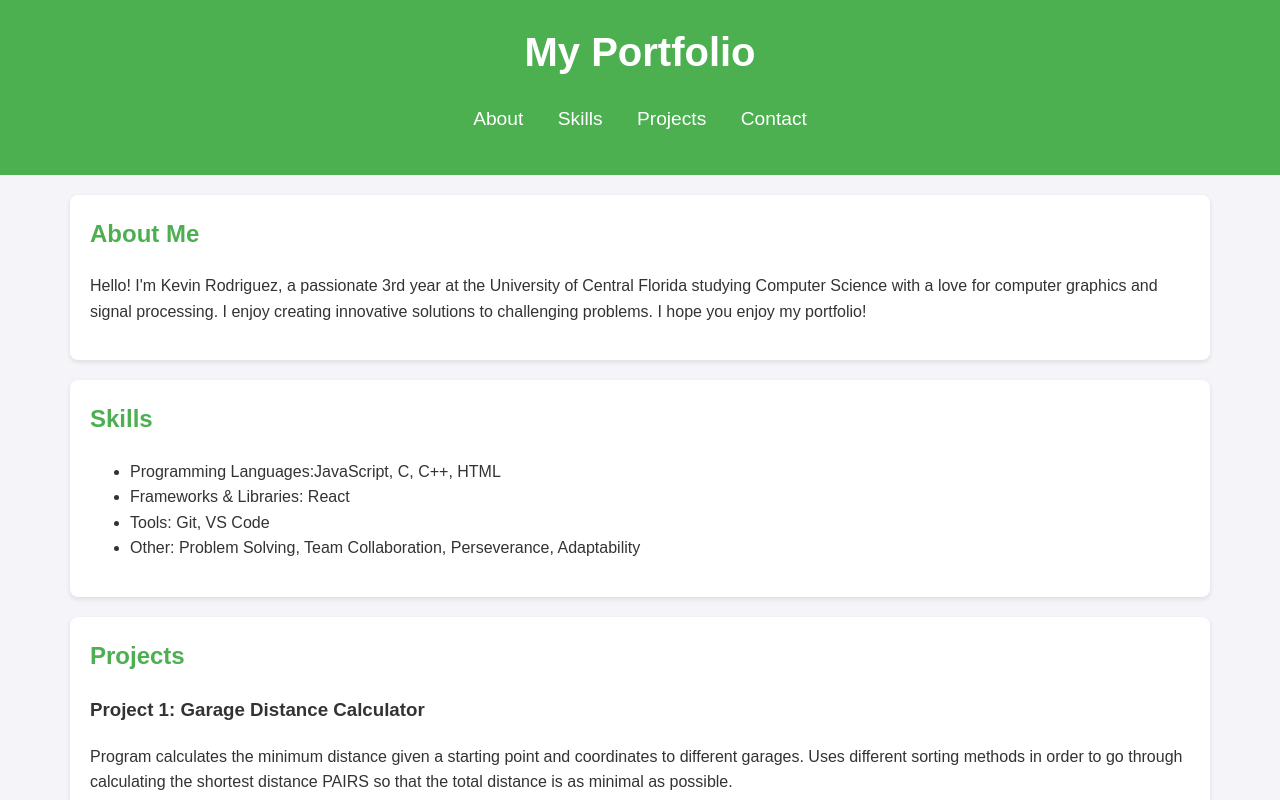
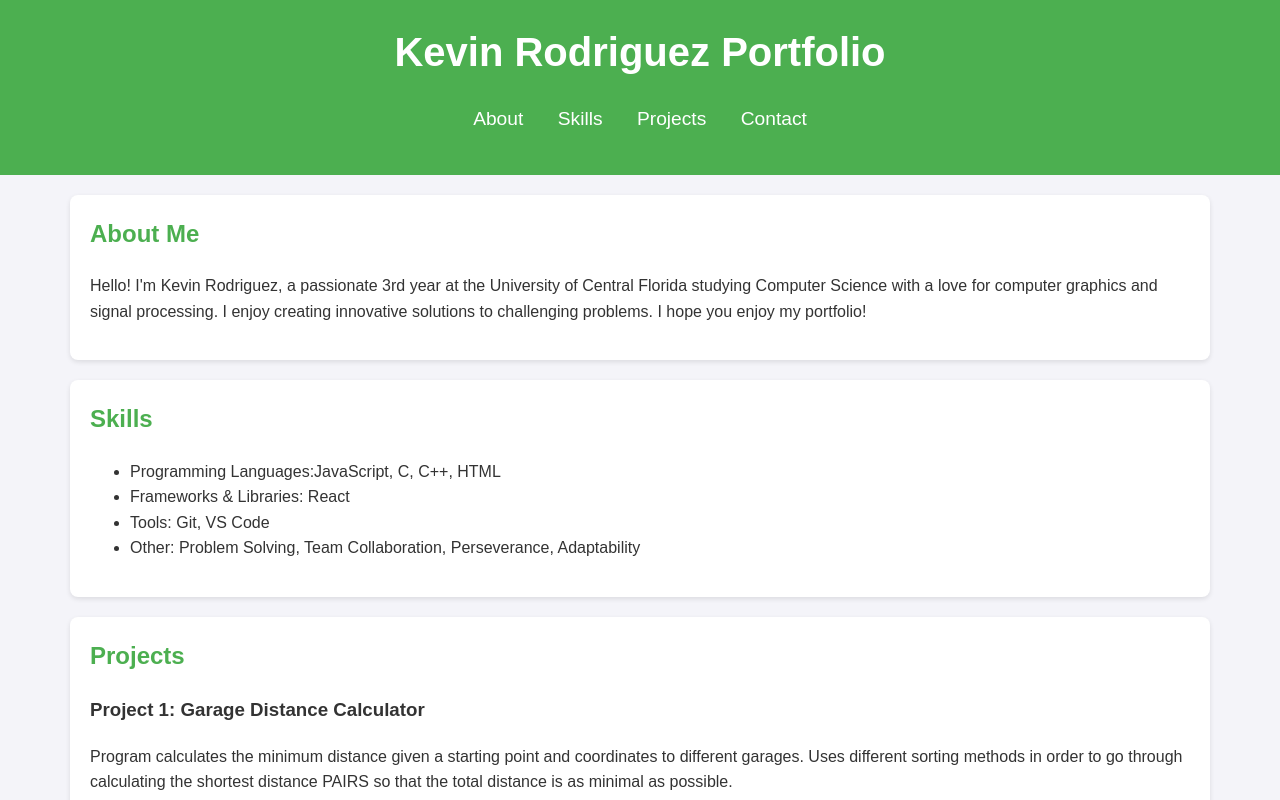
Before and after one commit to KevinTTO5/KevinTTO5.github.io, a plain HTML site: page index.html in a window 1280 px wide. Shown: the top 800 px of the page. Drawn offline with Linux system fonts and the light colour scheme.

Commit message:
Update index.html

```diff
--- a/index.html
+++ b/index.html
@@ -58,7 +58,7 @@
 </head>
 <body>
     <header>
-        <h1>My Portfolio</h1>
+        <h1>Kevin Rodriguez Portfolio</h1>
         <nav>
             <a href="#about">About</a>
             <a href="#skills">Skills</a>
```
